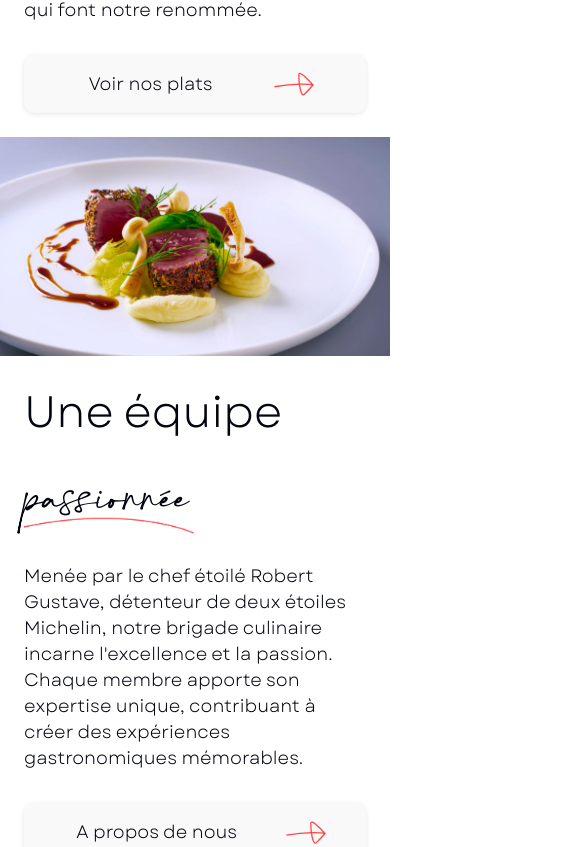
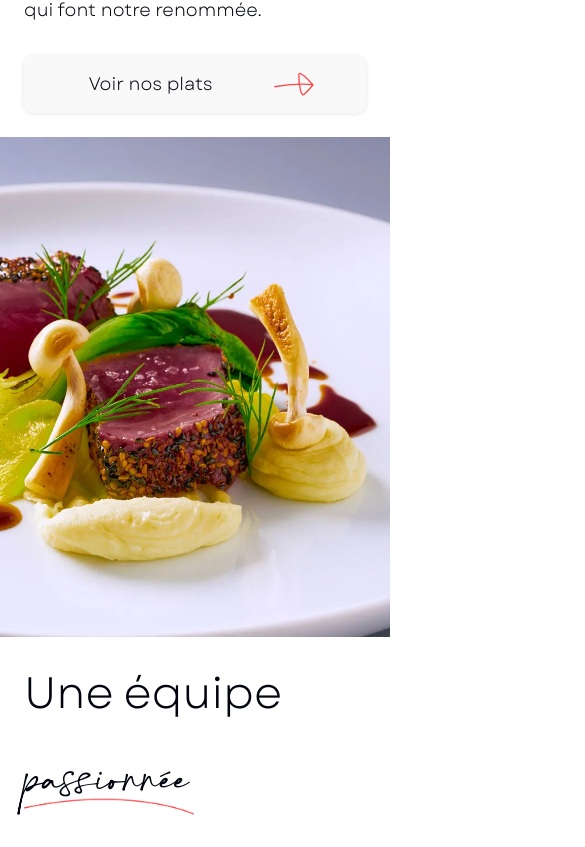
Before and after one commit to martonroux/restaurant-website, a Vue app: page / in a window 390 px wide. Shown: the part 1236-2083 px from the top of the page, 585 px wide, since content can reach past the window. Built offline with nearby package versions, Linux system fonts and the light colour scheme.

Commit message:
fixed images being compressed in Home Rows in case they weren't perfect squares

```diff
--- a/src/assets/carousel.css
+++ b/src/assets/carousel.css
@@ -13,4 +13,5 @@
     display: flex;
     flex-direction: row;
     justify-content: center;
+    width: fit-content;
 }
--- a/src/views/components/generic/ClientRating.vue
+++ b/src/views/components/generic/ClientRating.vue
@@ -3,7 +3,7 @@
 </script>
 
 <template>
-  <div class="client-rating">
+  <div class="client-rating" :style="{width: width}">
     <p class="h5">{{ username }}</p>
     <p class="client-rating__date">{{ date }}</p>
     <img src="/icons/star-yellow.svg" alt="Star icon" class="client-rating__star"/>
@@ -37,6 +37,9 @@ export default {
     username: {
       type: String,
       required: true
+    },
+    width: {
+      type: String
     }
   }
 }
@@ -53,4 +56,8 @@ export default {
   color: grey;
 }
 
+.client-rating__description {
+  text-wrap: normal;
+}
+
 </style>
--- a/src/views/components/home/HomeRatings.vue
+++ b/src/views/components/home/HomeRatings.vue
@@ -30,31 +30,31 @@ export default {
         {
           "username": "Marie L.",
           "date": "Mai 2024",
-          "rating": "5",
+          "rating": 5,
           "description": "Un repas mémorable ! Chaque plat était une explosion de saveurs. Le personnel est aux petits soins. À essayer absolument."
         },
         {
           "username": "Thomas P.",
           "date": "Mai 2024",
-          "rating": "4",
+          "rating": 4,
           "description": "Très bon restaurant gastronomique. Les plats sont bien travaillés et le service est excellent. Je recommande pour une soirée spéciale."
         },
         {
           "username": "Sophie V.",
           "date": "Mai 2024",
-          "rating": "5",
+          "rating": 5,
           "description": "Magnifique découverte ! Les mets sont exquis et l'ambiance est parfaite pour un dîner en amoureux. Je reviendrai sans hésiter."
         },
         {
           "username": "Alexandre G.",
           "date": "Mai 2024",
-          "rating": "4",
+          "rating": 4,
           "description": "Très bonne adresse. Cuisine raffinée et service attentif. Un peu cher, mais ça vaut le coup pour la qualité."
         },
         {
           "username": "Julie T.",
           "date": "Mai 2024",
-          "rating": "5",
+          "rating": 5,
           "description": "Expérience inoubliable ! Les saveurs sont sublimes et le cadre est somptueux. Un sans faute du début à la fin."
         }
       ],
@@ -66,12 +66,21 @@ export default {
 
 <style scoped>
 
+.home-ratings {
+  padding: 3rem;
+}
+
 .home-ratings__title-container {
   text-align: center;
+  width: 100%;
 }
 
 .home-ratings__carousel__rating {
   width: 80%;
 }
 
+.home-ratings__carousel {
+  max-width: calc(100vw - 6rem);
+}
+
 </style>
--- a/src/views/components/home/HomeRow.vue
+++ b/src/views/components/home/HomeRow.vue
@@ -5,7 +5,9 @@
 <template>
   <div class="home-row">
     <!-- If imageSide is true, then image is to the left -->
-    <img :src="imageUrl" alt="Image de la Maison Rocher" class="home-row__image-img" :style="{order : (imageSide && width.windowWidth > 800) ? 1 : 3}">
+    <div class="home-row__img-container" :style="{order : (imageSide && width.windowWidth > 800) ? 1 : 3}">
+      <img :src="imageUrl" alt="Image de la Maison Rocher" class="home-row__image-img">
+    </div>
 
     <div class="home-row__content" style="order: 2">
       <slot></slot>
@@ -46,14 +48,24 @@ export default {
   max-width: 1200px;
 }
 
+.home-row__img-container {
+  width: 50%;
+  max-width: 50%;
+  height: 500px;
+  overflow: hidden;
+  display: flex;
+  align-items: center;
+  justify-content: center;
+}
+
 .home-row__content {
   padding: 1.5rem;
   max-width: 50%;
 }
 
 .home-row__image-img {
-  width: 50%;
-  max-width: 50%;
+  width: auto;
+  height: 100%;
 }
 
 @media (max-width: 800px) {
@@ -63,7 +75,7 @@ export default {
     max-width: 600px;
     margin: 0 auto;
   }
-  .home-row__image-img {
+  .home-row__img-container {
     width: 100%;
     max-width: 100%;
   }
```
